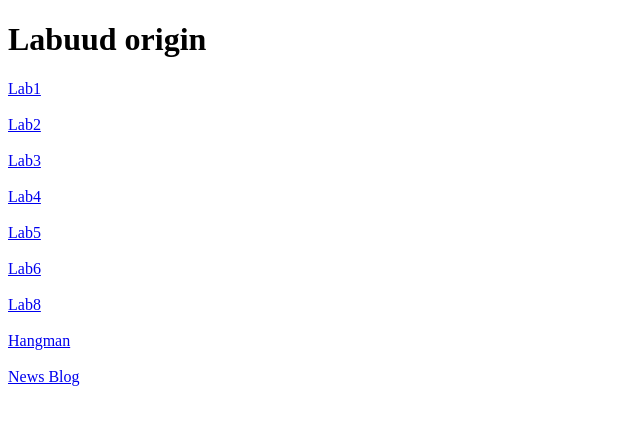
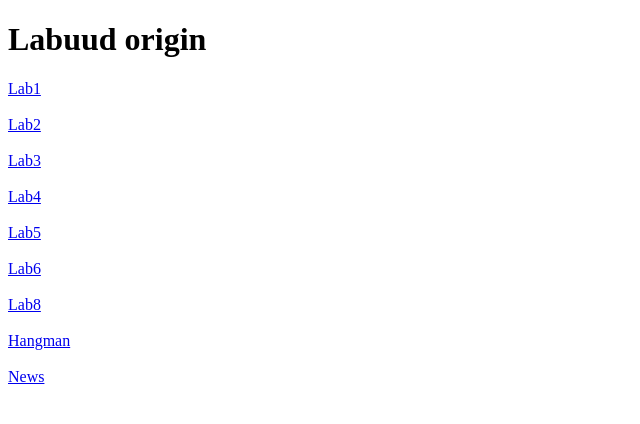
Before and after one commit to BEnkhtuvshin99/ITU, a plain HTML site: page index.html in a window 1280 px wide. Shown: the full height of the page, 0-640 px from the left. Drawn offline with Linux system fonts and the light colour scheme.

Commit message:
aldaa zasav

```diff
--- a/index.html
+++ b/index.html
@@ -17,7 +17,7 @@
     <a href="./Lab6/yt.html" target="_blank">Lab6</a><br><br>
     <a href="./Lab8/variables.html" target="_blank">Lab8</a><br><br>
     <a href="./Hangman/1.html" target="_blank">Hangman</a><br><br>
-    <a href="/Lab11/index.html" target="_blank">News Blog</a><br><br>
+    <a href="/Lab11/index.html" target="_blank">News</a><br><br>
 
 </body>
 </html>
```
